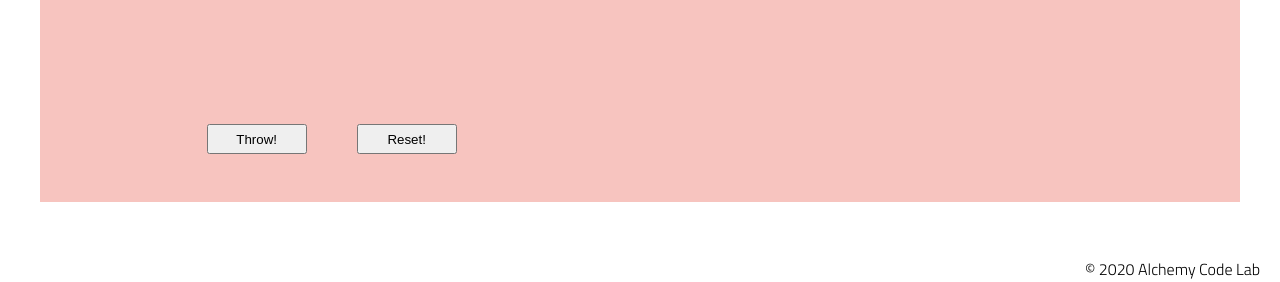
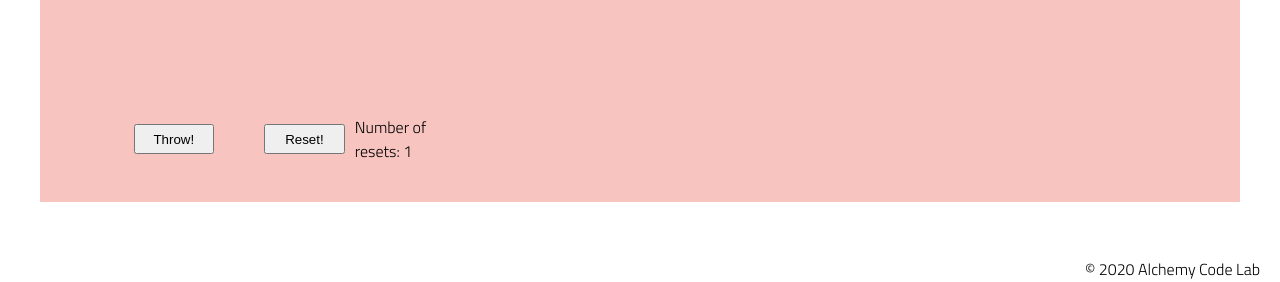
Before and after one commit to Joseph-L-Davis/lab-03-rock-paper-scissors, a plain HTML site: page index.html in a window 1280 px wide. Both pictures are taken after a click on the button "Reset!". Shown: the part 752-1034 px from the top of the page. Drawn offline with Linux system fonts and the light colour scheme.

Commit message:
added reset count

```diff
--- a/app.js
+++ b/app.js
@@ -10,6 +10,7 @@ const winner = document.querySelector('.win-lose-draw');
 const userPoints = document.querySelector('#user-points');
 const lossesEl = document.querySelector('#loss-points');
 const gamesPlayed = document.querySelector('#gamesPlayed');
+const resets = document.querySelector('.resets');
 
 import { getRandomThrow, doesUserWin } from './utils.js';
 
@@ -17,6 +18,7 @@ import { getRandomThrow, doesUserWin } from './utils.js';
 let myPoints = 0;
 let losses = 0;
 let totalPlayed = 0;
+let numOfResets = 0;
 
 // set event listeners to update state and DOM
 throwButton.addEventListener('click', () => {
@@ -49,6 +51,7 @@ throwButton.addEventListener('click', () => {
 });
 
 resetButton.addEventListener('click', () => {
+    numOfResets++;
     myPoints = 0;
     totalPlayed = 0;
     losses = 0;
@@ -56,4 +59,6 @@ resetButton.addEventListener('click', () => {
     gamesPlayed.textContent = 0;
     lossesEl.textContent = 0;
     winner.textContent = 'CHOOSE WISELY';
+    resets.textContent = numOfResets;
+
 });
--- a/index.html
+++ b/index.html
@@ -65,6 +65,8 @@
 
                     <button id="reset" class="reset">Reset!</button>
 
+                    <div>Number of resets: <span id="resets" class="resets"></span></div>
+
                 </section>
 
                 <div class="user-score" id="user-score">Score: <span id="user-points">0</span></div>
--- a/styles/home.css
+++ b/styles/home.css
@@ -52,6 +52,7 @@
   width: 100px;
   height: 30px;
   cursor: pointer;
+  margin-right: 10px;
 }
 
 .reset:hover {
```
